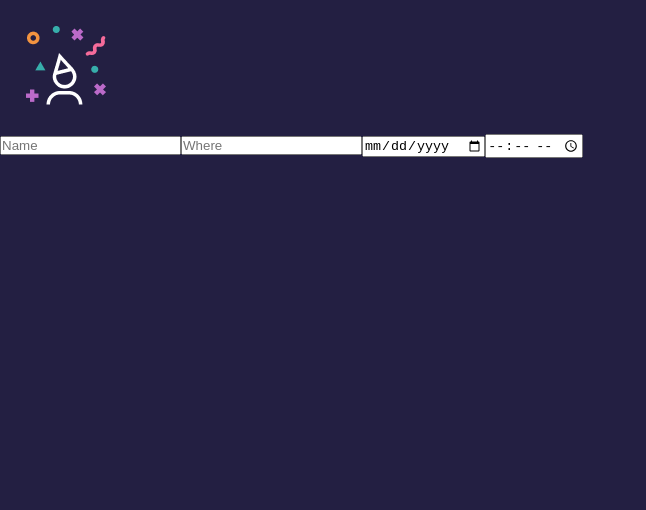
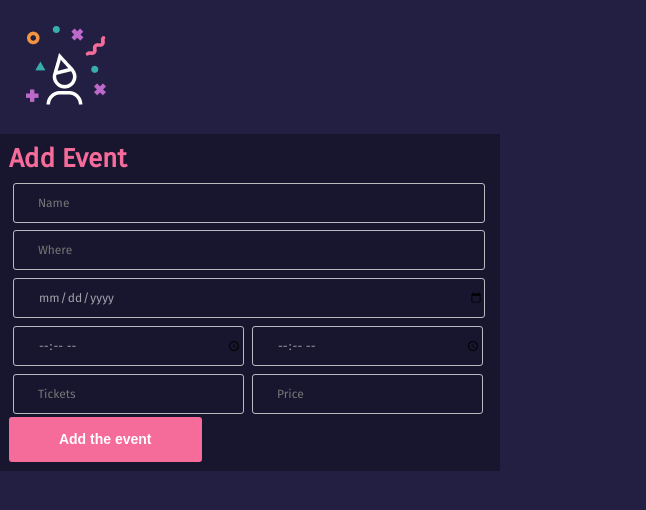
Before and after one commit to jensengbg-stefan-isgren/Where-its, a Vue app: page /#/admin in a window 1280 px wide. Shown: the top 510 px of the page, without its empty margins (0-646 px from the left). Built offline with nearby package versions, Linux system fonts and the light colour scheme.

Commit message:
base for addEvent-form
base

```diff
--- a/src/components/addEvent.vue
+++ b/src/components/addEvent.vue
@@ -1,10 +1,19 @@
 <template>
     <div class="addEvent-wrapper">
+        <h1 class="addEvent-header">Add Event</h1>
         <form action="#">
-            <input type="text" name="name" id="name" placeholder="Name">
-            <input type="text" name="where" id="where" placeholder="Where">
-            <input type="date" name="date" id="date" placeholder="When">
-            <input type="time" name="" id="">
+            <div class="full">
+                <input type="text" name="name" id="name" placeholder="Name">
+                <input type="text" name="place" id="place" placeholder="Where">
+                <input type="date" name="date" id="date" placeholder="When">
+            </div>
+            <div class="half">
+                <input type="time" name="startDateTime" id="startDateTime">
+                <input type="time" name="endDateTime" id="endDateTime">
+                <input type="number" name="tickets" id="tickets" placeholder="Tickets">
+                <input type="number" name="price" id="price" placeholder="Price">
+            </div>
+            <button type="submit" class="submit-button">Add the event</button>
         </form>
     </div>
 </template>
@@ -14,3 +23,62 @@ export default {
     name: 'addEvent'
 }
 </script>
+
+<style scoped>
+@import url('https://fonts.googleapis.com/css2?family=Fira+Sans&display=swap');
+.addEvent-wrapper {
+    background: rgba(0, 0, 0, 0.3);
+    width: 500px;
+    height: auto;
+    padding: .7%;
+}
+
+.addEvent-header {
+    font-family: 'Fira Sans';
+    font-style: normal;
+    font-weight: bold;
+    font-size: 26px;
+    line-height: 31px;
+    color: #F56B9A;
+    margin-bottom: 1%;
+}
+
+.submit-button {
+    background: #F56B9A;
+    border-radius: 3px;
+    color: #FFF;
+    padding: 14px 50px;
+    border: none;
+    font-style: normal;
+    font-weight: 600;
+    font-size: 14px;
+    line-height: 17px;
+    display: flex;
+    align-items: center;
+    text-align: center;
+}
+
+input {
+    border: 1px solid rgba(255, 255, 255, 0.7);
+    border-radius: 3px;
+    height: 40px;
+    background: none;
+    color: rgba(255, 255, 255, 0.6);
+    padding-left: 5%;
+    font-family: 'Fira Sans';
+    font-style: normal;
+    font-weight: normal;
+    font-size: 12px;
+    line-height: 14px;
+}
+
+.full input {
+    width: 98%;
+    margin: .8%;
+}
+
+.half input {
+    width: 48%;
+    margin: .8%;
+}
+</style>
```
